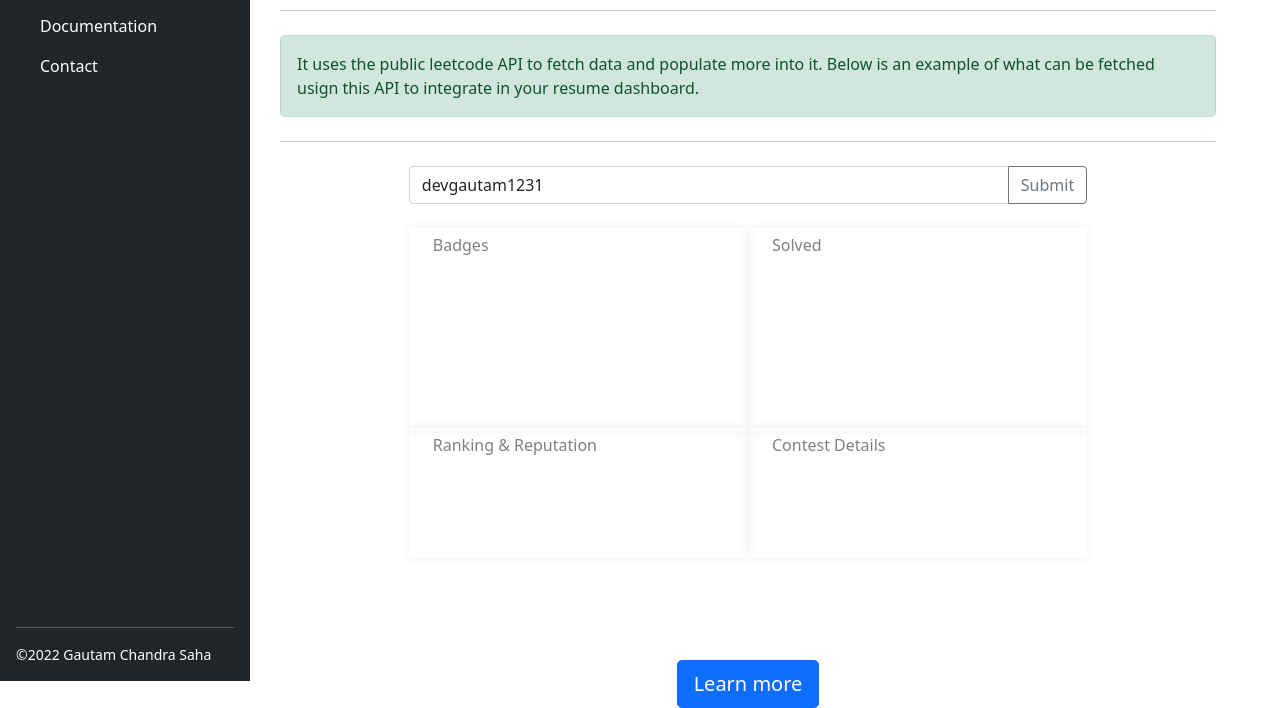
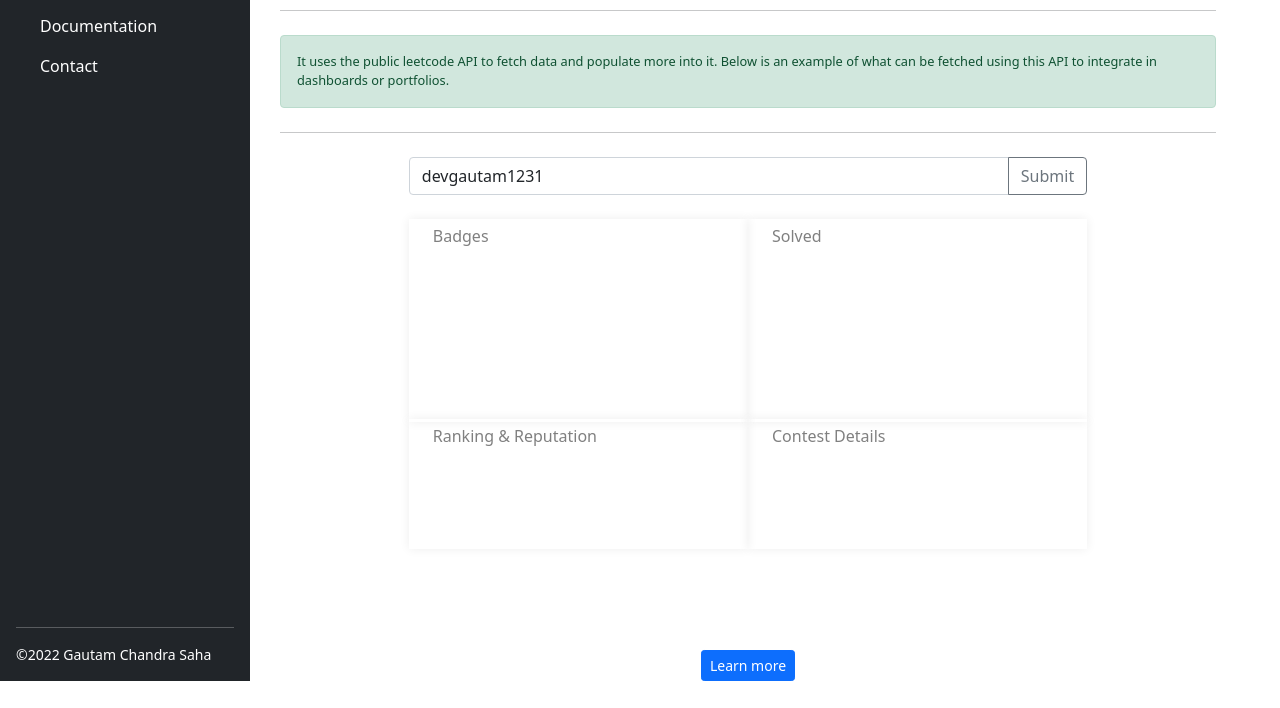
Before and after one commit to DevGautam2000/leetcode-api, a website: page views/index.html in a window 1280 px wide. Shown: the part 119-827 px from the top of the page. After the commit the page ends 800 px from the top, so only its background shows below. Drawn offline with nearby package versions, Linux system fonts and the light colour scheme; no server answers.

Commit message:
bug fixes

```diff
--- a/views/index.html
+++ b/views/index.html
@@ -62,8 +62,8 @@
         <h1 class="display-4">Hello, world!</h1>
         <p class="lead">This is an API for Leetcode users</p>
         <hr class="my-4">
-        <p class="alert alert-success">It uses the public leetcode API to fetch data and populate more into it.
-          Below is an example of what can be fetched usign this API to integrate in your resume dashboard.</p>
+        <p class="alert alert-success" style="font-size: 0.8rem;" >It uses the public leetcode API to fetch data and populate more into it.
+          Below is an example of what can be fetched using this API to integrate in dashboards or portfolios.</p>
         <hr class="my-4">
 
         <div class="container d-flex flex-column align-items-center" style="height: 50vh; width: 70vw;">
@@ -111,7 +111,7 @@
       </div>
 
       <div style="text-align: center;margin-top: 10%;">
-        <a class="btn btn-primary btn-lg" href="/docs" role="button">Learn more</a>
+        <a class="btn btn-primary btn-sm" href="/docs" role="button">Learn more</a>
       </div>
     </section>
 
```
